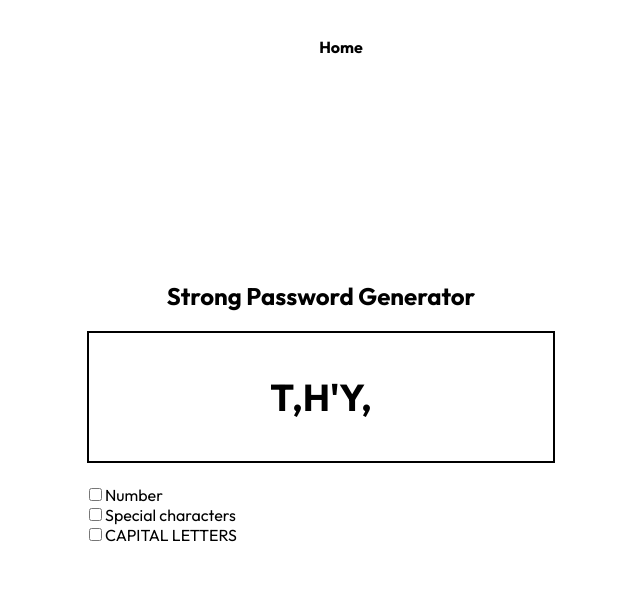
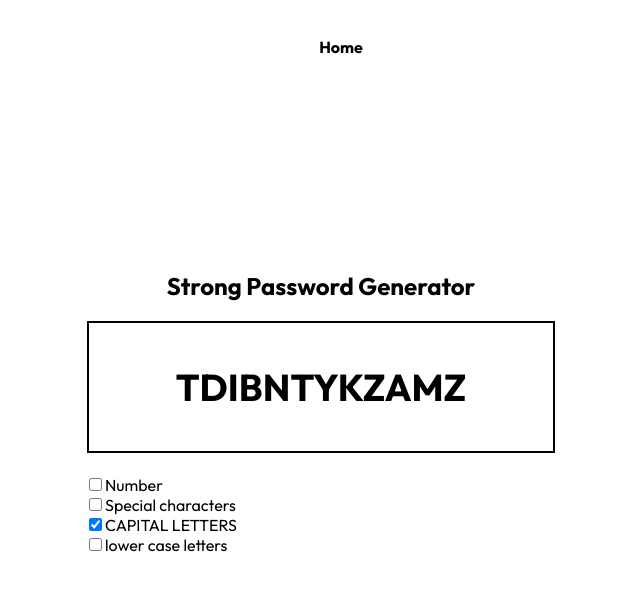
Before and after one commit to jakradum/portfolio, a React (Create React App) app: page / in a window 1280 px wide. Both pictures are taken after a click on the button "Strong Password Generator". Shown: the top 590 px of the page, without its empty margins (319-959 px from the left). Built offline with nearby package versions, Linux system fonts and the light colour scheme.

Commit message:
all 4 checkboxes combinations of passwords done

```diff
--- a/src/App.js
+++ b/src/App.js
@@ -15,7 +15,7 @@ function App() {
   const [state, setState] = useState({ enter: false, home: true });
   const { enter, home } = state;
   const goHome = () => {
-    setState({...state,home:true})
+    setState({ ...state, home: true });
   };
   return (
     <div className="App">
@@ -29,7 +29,7 @@ function App() {
           <ButtonComponent propArray={buttonProps} />
         </div>
       ) : (
-        <PWGenComponent/>
+        <PWGenComponent />
       )}
     </div>
   );
--- a/src/Password Generator/index.jsx
+++ b/src/Password Generator/index.jsx
@@ -1,14 +1,16 @@
-import { useState } from "react";
-import { CheckBoxComp } from "../Components/checkbox";
+import { useState } from 'react';
+import { CheckBoxComp } from '../Components/checkbox';
 const PWGenComponent = () => {
   const [state, setState] = useState({
-    capschecked: false,
-    splCharCheck: false,
+    capsChecked: true,
+    splCharCheck: null,
+    numsCheck: null,
+    lowercaseChecked: false,
   });
   function capsCheckFn() {
     setState({
       ...state,
-      capschecked: !capschecked,
+      capsChecked: !capsChecked,
     });
   }
   function splCharCheckFn() {
@@ -17,63 +19,206 @@ const PWGenComponent = () => {
       splCharCheck: !splCharCheck,
     });
   }
-  const { capschecked, splCharCheck } = state;
+  function numsCheckFn() {
+    setState({
+      ...state,
+      numsCheck: !numsCheck,
+    });
+  }
+  function lowercaseCheckFn() {
+    setState({
+      ...state,
+      lowercaseChecked: !lowercaseChecked,
+    });
+  }
+  const { capsChecked, splCharCheck, numsCheck, lowercaseChecked } = state;
   const numberProps = [
     {
-      id: "number",
-      name: "number",
-      value: "number",
-      label: "Number",
-      ischeckedfn: "",
-      handleChange: "",
+      id: 'number',
+      name: 'number',
+      value: 'number',
+      label: 'Number',
+      ischeckedfn: numsCheck,
+      handleChange: numsCheckFn,
     },
   ];
   const splCharProps = [
     {
-      id: "Special characters",
-      name: "Special characters",
-      value: "",
-      label: "Special characters",
+      id: 'Special characters',
+      name: 'Special characters',
+      value: '',
+      label: 'Special characters',
       ischeckedfn: splCharCheck,
       handleChange: splCharCheckFn,
     },
   ];
   const wordProp = [
     {
-      id: "capital letters",
-      name: "",
-      value: "",
-      label: "CAPITAL LETTERS",
-      ischeckedfn: capschecked,
+      id: 'capital letters',
+      name: '',
+      value: '',
+      label: 'CAPITAL LETTERS',
+      ischeckedfn: capsChecked,
       handleChange: capsCheckFn,
     },
   ];
-  function generateRand(max, min) {
-    return Math.floor(Math.random() * (max - min + 1) + min);
+  const lowercaseProp = [
+    {
+      id: 'small letters',
+      name: '',
+      value: '',
+      label: 'lower case letters',
+      ischeckedfn: lowercaseChecked,
+      handleChange: lowercaseCheckFn,
+    },
+  ];
+
+  let pwLength = 12;
+  let password = '';
+
+  // random number & characters
+  const generateRandom = (min, max) => {
+    const randNum = Math.floor(Math.random() * (max - min + 1) + min);
+    const randChar = String.fromCharCode(randNum);
+    password += randChar;
+  };
+
+  // true values
+  const allValues = [capsChecked, splCharCheck, numsCheck, lowercaseChecked];
+  let trueValues = [];
+  allValues.forEach((v, i) => {
+    if (v) {
+      trueValues.push(v);
+    }
+  });
+
+  // multiple true
+  // caps and lowercase and some other
+  if (trueValues.length >= 2 && capsChecked && lowercaseChecked) {
+    while (password.length < Math.floor(pwLength / 2)) {
+      generateRandom(65, 90);
+      generateRandom(97, 122);
+    }
+    let remaining = pwLength - password.length;
+    if (splCharCheck && numsCheck) {
+      while (remaining > 0) {
+        generateRandom(33, 57);
+        remaining--;
+      }
+    } else if (splCharCheck && !numsCheck) {
+      while (remaining > 0) {
+        generateRandom(33, 47);
+        remaining--;
+      }
+    } else if (numsCheck && !splCharCheck) {
+      while (remaining > 0) {
+        generateRandom(48, 57);
+        remaining--;
+      }
+    }
   }
-  let pwlength = 6;
-  const capString = () => {
-    let password = "";
-    while (password.length < pwlength) {
-      const capitalLetterRand = generateRand(65, 90);
-      const splCharRand = generateRand(33, 47);
-      let res = String.fromCharCode(capitalLetterRand,splCharRand);
-      password += res;
+
+  // caps and some other
+  else if (trueValues.length >= 2 && capsChecked) {
+    while (password.length < Math.floor(pwLength / 2)) {
+      generateRandom(65, 90);
     }
-    return password;
-  };
-  const res = capString();
+    let remaining = pwLength - password.length;
+    if (splCharCheck && numsCheck) {
+      while (remaining > 0) {
+        generateRandom(33, 57);
+        remaining--;
+      }
+    }
+    if (splCharCheck) {
+      while (remaining > 0) {
+        generateRandom(33, 47);
+        remaining--;
+      }
+    }
+    if (numsCheck) {
+      while (remaining > 0) {
+        generateRandom(48, 57);
+        remaining--;
+      }
+    }
+  } // lowercase and some other
+  else if (trueValues.length >= 2 && lowercaseChecked) {
+    while (password.length < Math.floor(pwLength / 2)) {
+      generateRandom(97, 122);
+    }
+    let remaining = pwLength - password.length;
+    if (splCharCheck && numsCheck) {
+      while (remaining > 0) {
+        generateRandom(33, 57);
+        remaining--;
+      }
+    }
+    if (splCharCheck) {
+      while (remaining > 0) {
+        generateRandom(33, 47);
+        remaining--;
+      }
+    }
+    if (numsCheck) {
+      while (remaining > 0) {
+        generateRandom(48, 57);
+        remaining--;
+      }
+    }
+  }
+   // caps and lowercase but not others
+   else if (trueValues.length === 2 && capsChecked && lowercaseChecked) {
+    while (password.length < Math.floor(pwLength)) {
+      generateRandom(97, 122);
+      generateRandom(65, 90);
+    }
+  }
 
+  // nums or splchar
+  else if (numsCheck && splCharCheck) {
+    while (password.length < pwLength) {
+      generateRandom(33, 57);
+    }
+  }
+
+  // individual
+  else if (trueValues.length === 1) {
+    if (capsChecked) {
+      while (password.length < pwLength) {
+        generateRandom(65, 90);
+      }
+    }
+    if (splCharCheck) {
+      while (password.length < pwLength) {
+        generateRandom(33, 47);
+      }
+    }
+    if (numsCheck) {
+      while (password.length < pwLength) {
+        generateRandom(48, 57);
+      }
+    }
+    if (lowercaseChecked) {
+      while (password.length < pwLength) {
+        generateRandom(97, 122);
+      }
+    }
+  }
+
+  // JSX for the password string component
   return (
     <div>
       <h2>Strong Password Generator</h2>
       <div className="password ">
-        <h3>{res}</h3>
+        <h3>{password}</h3>
       </div>
+      {/* <p>remaining characters: {pwLength - password.length}</p> */}
       <fieldset className="flex">
         <CheckBoxComp propArray={numberProps} />
         <CheckBoxComp propArray={splCharProps} />
         <CheckBoxComp propArray={wordProp} />
+        <CheckBoxComp propArray={lowercaseProp} />
       </fieldset>
     </div>
   );
```
